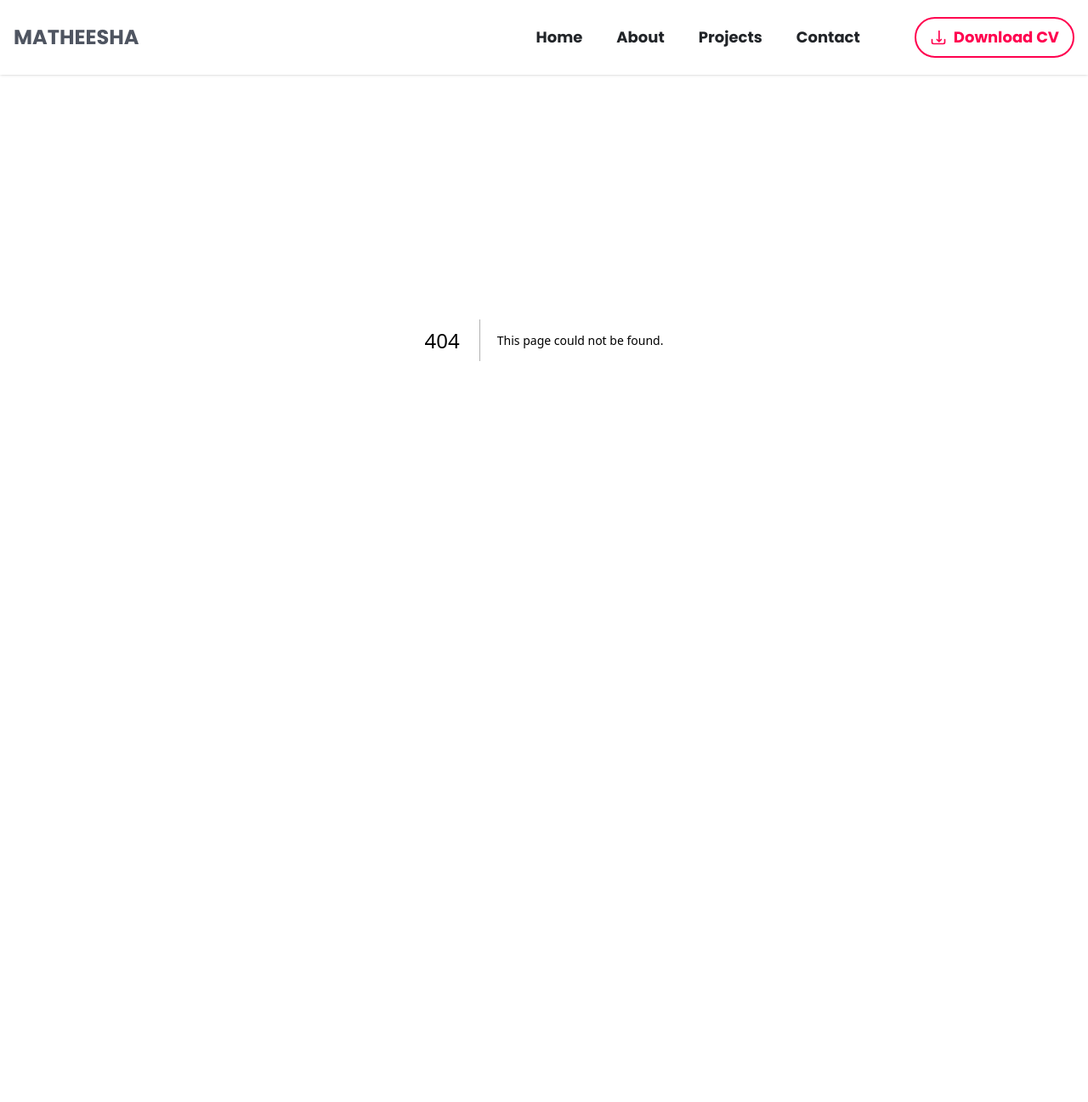
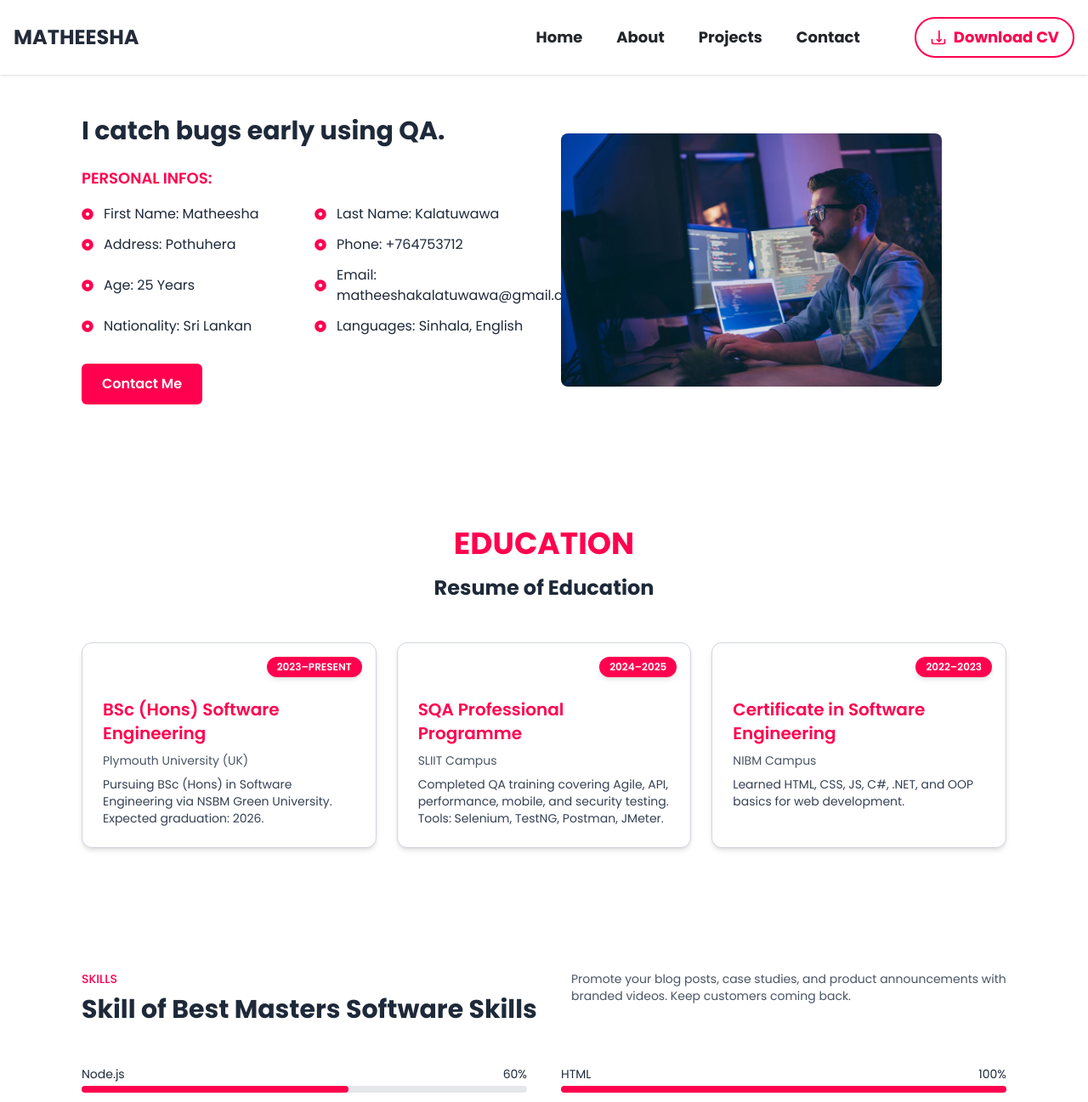
Before and after one commit to matheesha2000/Matheesha-portfolio, a Next.js app: page /about in a window 1280 px wide. Before the commit this address had no page. Shown: the top 1297 px of the page at 85% size. Before the commit the page ends 800 px from the top, so only its background shows below. Built offline with nearby package versions, Linux system fonts and the light colour scheme.

Commit message:
feat(abot): create education section

```diff
--- /dev/null
+++ b/app/about/page.tsx
@@ -0,0 +1,185 @@
+"use client";
+
+import Image from "next/image";
+import { FaDotCircle } from "react-icons/fa";
+
+// =========================
+// SkillBar Component
+// =========================
+const SkillBar = ({ name, percent }: { name: string; percent: string }) => (
+  <div className="mb-6">
+    <div className="flex justify-between text-sm mb-1">
+      <span>{name}</span>
+      <span>{percent}</span>
+    </div>
+    <div className="w-full bg-gray-200 dark:bg-gray-700 h-2 rounded-full">
+      <div
+        className="h-2 bg-[#ff014f] rounded-full"
+        style={{ width: percent }}
+      ></div>
+    </div>
+  </div>
+);
+
+// =========================
+// Personal Info Data
+// =========================
+const personalInfos = [
+  { label: "First Name", value: "Matheesha" },
+  { label: "Last Name", value: "Kalatuwawa" },
+  { label: "Address", value: "Pothuhera" },
+  { label: "Phone", value: "+764753712" },
+  { label: "Age", value: "25 Years" },
+  { label: "Email", value: "matheeshakalatuwawa@gmail.com" },
+  { label: "Nationality", value: "Sri Lankan" },
+  { label: "Languages", value: "Sinhala, English" },
+];
+
+// =========================
+// Education Data
+// =========================
+const educationData = [
+  {
+    title: "BSc (Hons) Software Engineering",
+    subtitle: "Plymouth University (UK)",
+    year: "2023–PRESENT",
+    description:
+      "Pursuing BSc (Hons) in Software Engineering via NSBM Green University. Expected graduation: 2026.",
+  },
+  {
+    title: "SQA Professional Programme",
+    subtitle: "SLIIT Campus",
+    year: "2024–2025",
+    description:
+      "Completed QA training covering Agile, API, performance, mobile, and security testing. Tools: Selenium, TestNG, Postman, JMeter.",
+  },
+  {
+    title: "Certificate in Software Engineering",
+    subtitle: "NIBM Campus",
+    year: "2022–2023",
+    description:
+      "Learned HTML, CSS, JS, C#, .NET, and OOP basics for web development.",
+  },
+];
+
+// =========================
+// About Component
+// =========================
+function About() {
+  return (
+    <main className="px-4 sm:px-6 lg:px-8 py-12 max-w-6xl mx-auto text-gray-800 dark:text-white">
+
+      {/* === ABOUT SECTION === */}
+      <section className="mb-20">
+        <div className="text-center mb-12">
+          <h2 className="text-[#ff014f] text-3xl sm:text-4xl font-extrabold">ABOUT ME</h2>
+        </div>
+
+        <div className="grid grid-cols-1 md:grid-cols-2 gap-y-12 gap-x-10 items-center">
+          {/* === Text Content === */}
+          <div>
+            <h1 className="text-2xl sm:text-3xl font-bold mb-6">
+              I catch bugs early using QA.
+            </h1>
+            <h3 className="text-lg font-semibold text-[#ff014f] mb-4">
+              PERSONAL INFOS:
+            </h3>
+            <ul className="grid grid-cols-1 sm:grid-cols-2 gap-x-6 gap-y-3 text-base">
+              {personalInfos.map((item, index) => (
+                <li key={index} className="flex items-center gap-3">
+                  <FaDotCircle className="text-[#ff014f] text-sm flex-shrink-0" />
+                  <span>
+                    {item.label}: {item.value}
+                  </span>
+                </li>
+              ))}
+            </ul>
+
+            <a
+              href="#"
+              className="inline-block mt-8 bg-[#ff014f] text-white px-6 py-3 rounded-md text-base font-semibold hover:opacity-90 transition"
+            >
+              Contact Me
+            </a>
+          </div>
+
+          {/* === Image Content === */}
+          <div className="relative w-full max-w-md mx-auto md:mx-0">
+            <Image
+              src="/images/about/about1.jpg"
+              alt="About"
+              width={500}
+              height={500}
+              className="rounded-lg transition duration-500 hover:scale-105 object-cover w-full h-auto"
+            />
+          </div>
+        </div>
+      </section>
+
+      {/* === EDUCATION SECTION === */}
+      <section className="mb-20">
+        <div className="text-center mb-12">
+          <h2 className="text-[#ff014f] text-3xl sm:text-4xl font-extrabold mb-4">
+            EDUCATION
+          </h2>
+          <h1 className="text-xl sm:text-2xl font-bold">Resume of Education</h1>
+        </div>
+
+        <div className="grid grid-cols-1 sm:grid-cols-2 xl:grid-cols-3 gap-6">
+          {educationData.map((item, index) => (
+            <div
+              key={index}
+              className="relative group border border-gray-300 dark:border-gray-700 rounded-xl p-6 bg-white dark:bg-gray-800 shadow-md hover:shadow-xl transition duration-300 hover:-translate-y-1"
+            >
+              <div className="absolute top-4 right-4 bg-[#ff014f] text-white text-xs font-semibold px-3 py-1 rounded-full shadow-md">
+                {item.year}
+              </div>
+              <div className="pt-10">
+                <h3 className="text-lg sm:text-xl font-semibold text-[#ff014f] mb-2 group-hover:underline underline-offset-4">
+                  {item.title}
+                </h3>
+                <p className="text-sm text-gray-600 dark:text-gray-400 mb-2">
+                  {item.subtitle}
+                </p>
+                <p className="text-sm text-gray-700 dark:text-gray-300">
+                  {item.description}
+                </p>
+              </div>
+            </div>
+          ))}
+        </div>
+      </section>
+
+      {/* === SKILLS SECTION === */}
+      <section className="mb-20">
+        <div className="flex flex-col md:flex-row justify-between items-start gap-6 mb-12">
+          <div className="max-w-xl">
+            <h2 className="text-[#ff014f] text-sm font-medium mb-2">SKILLS</h2>
+            <h1 className="text-2xl sm:text-3xl font-bold">
+              Skill of Best Masters Software Skills
+            </h1>
+          </div>
+          <div className="max-w-lg text-sm text-gray-600 dark:text-gray-400">
+            Promote your blog posts, case studies, and product announcements with
+            branded videos. Keep customers coming back.
+          </div>
+        </div>
+
+        <div className="grid grid-cols-1 md:grid-cols-2 gap-10">
+          <div>
+            <SkillBar name="Node.js" percent="60%" />
+            <SkillBar name="JavaScript" percent="75%" />
+            <SkillBar name="Web Design" percent="90%" />
+          </div>
+          <div>
+            <SkillBar name="HTML" percent="100%" />
+            <SkillBar name="CSS" percent="90%" />
+            <SkillBar name="React.js" percent="70%" />
+          </div>
+        </div>
+      </section>
+    </main>
+  );
+}
+
+export default About;
--- a/app/page.tsx
+++ b/app/page.tsx
@@ -6,7 +6,7 @@ import Image from "next/image";
 import Link from "next/link";
 import { motion, AnimatePresence } from "framer-motion";
 
-const titles = ["Quality Assurance Engineer", "Web Developer"];
+const titles = ["Software Quality Assurance Engineer", "Full Stack Web Developer"];
 const images = ["/images/hero/profile1.jpg", "/images/hero/profile2.jpg"];
 
 export default function Home() {
@@ -116,7 +116,7 @@ export default function Home() {
 
                   <div className="flex flex-col sm:flex-row sm:items-center gap-8 sm:gap-20">
                     <Link
-                      href="#about"
+                      href="/about"
                       className="px-6 py-3 text-lg sm:text-xl bg-[#ff014f] text-white rounded-full hover:bg-[#e60043] transition"
                     >
                       About Me
--- a/components/Navbar.tsx
+++ b/components/Navbar.tsx
@@ -20,7 +20,7 @@ const Navbar: React.FC = () => {
           {/* Desktop Nav */}
           <nav className="hidden lg:flex items-center space-x-10 font-bold text-lg">
             <Link href="/" className="text-[#212428] dark:text-[#ffffff] hover:text-[#ff014f]">Home</Link>
-            <Link href="#about" className="text-[#212428] dark:text-[#ffffff] hover:text-[#ff014f]">About</Link>
+            <Link href="/about" className="text-[#212428] dark:text-[#ffffff] hover:text-[#ff014f]">About</Link>
             <Link href="#portfolio" className="text-[#212428] dark:text-[#ffffff] hover:text-[#ff014f]">Projects</Link>
             <Link href="#contact" className="text-[#212428] dark:text-[#ffffff] hover:text-[#ff014f]">Contact</Link>
             <a
--- a/package.json
+++ b/package.json
@@ -14,6 +14,7 @@
     "next": "15.4.2",
     "react": "19.1.0",
     "react-dom": "19.1.0",
+    "react-icons": "^5.5.0",
     "remixicon": "^4.6.0"
   },
   "devDependencies": {
--- a/tailwind.config.ts
+++ b/tailwind.config.ts
@@ -25,6 +25,15 @@ const config: Config = {
       colors: {
         brand: '#ff014f',
       },
+      animation: {
+        'fade-up': 'fadeUp 1s ease-out both',
+      },
+      keyframes: {
+        fadeUp: {
+          '0%': { opacity: '0', transform: 'translateY(20px)' },
+          '100%': { opacity: '1', transform: 'translateY(0)' },
+        },
+      },
     },
   },
   darkMode: 'class',
```
Also changed, not shown: public/images/about/about1.jpg (added), 1 other file (tests, documents, lock files or other folders).
